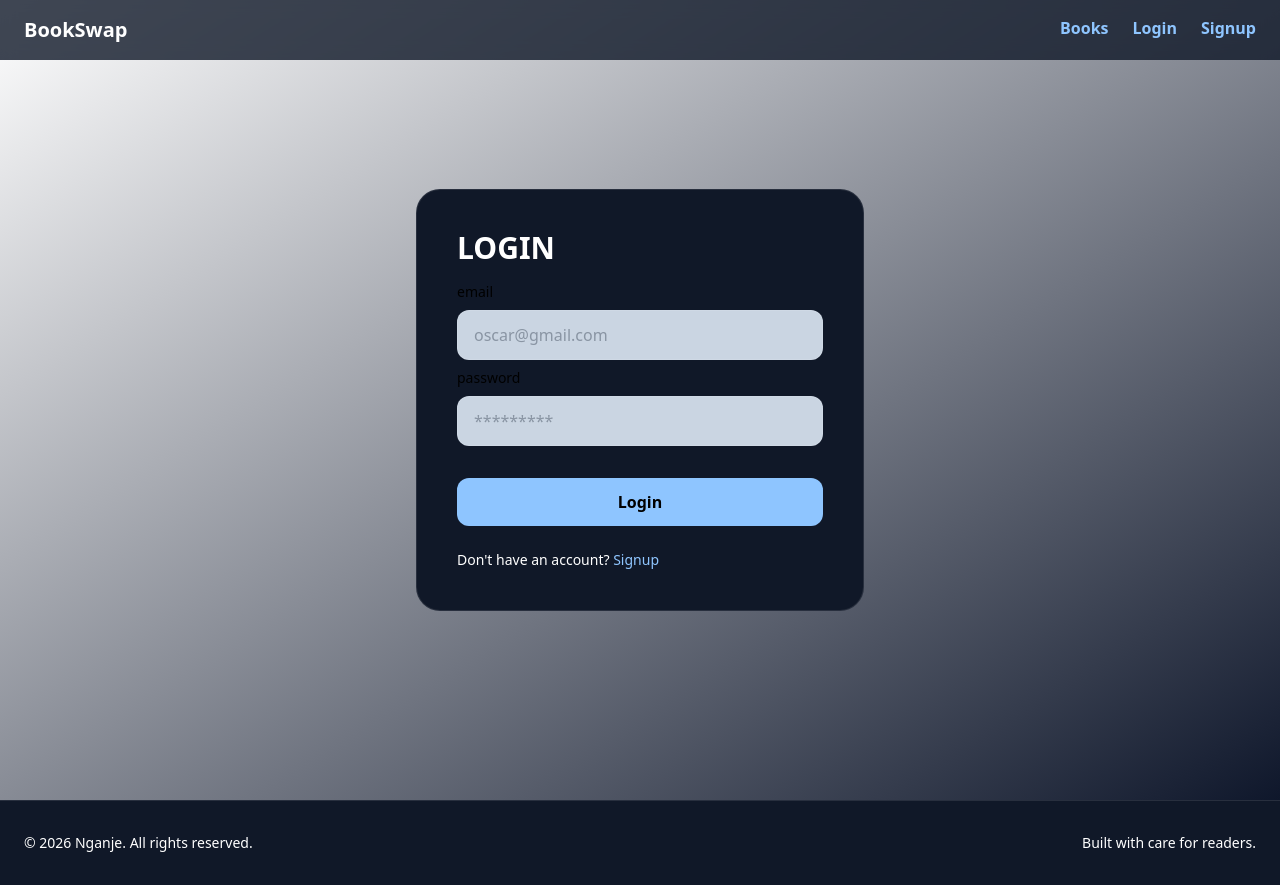
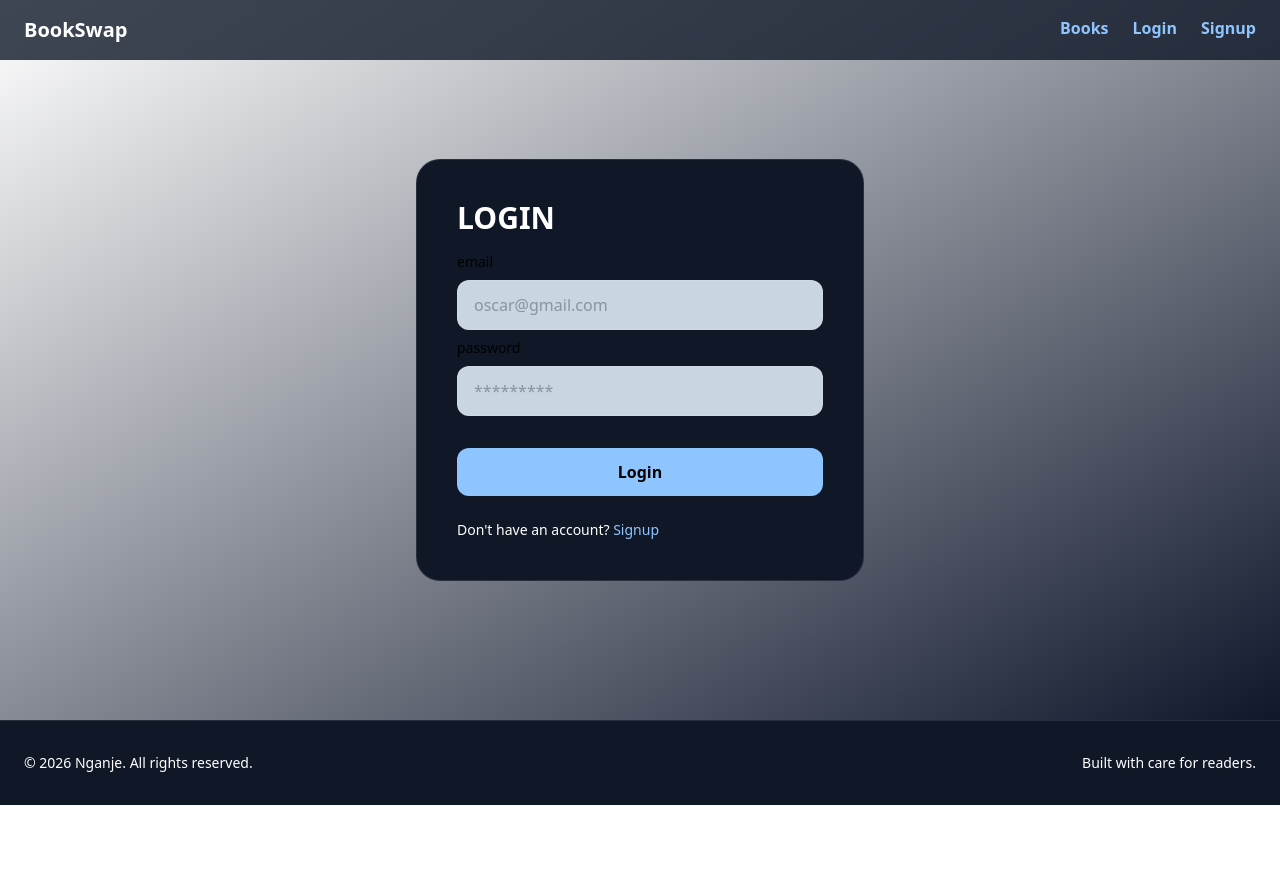
Before and after one commit to asnganje/bookswap-frontend, a React (Vite) app: page /login in a window 1280 px wide. After the commit the page ends 805 px from the top, so only its background shows below. Built offline with nearby package versions, Linux system fonts and the light colour scheme.

Commit message:
fix login view and modal

```diff
--- a/src/components/AddBookModal.jsx
+++ b/src/components/AddBookModal.jsx
@@ -78,8 +78,12 @@ const AddBookModal = ({isOpen, onClose}) => {
               className="text-sm cursor-pointer w-1/2"
             />
           </div>
-
         </div>
+        <button
+          className="w-full bg-blue-300 text-white py-3 rounded-xl font-semibold hover:opacity-90 transition cursor-pointer"
+        >
+          Add Book
+        </button>
       </form>
     </Modal>
   )
--- a/src/pages/Login.jsx
+++ b/src/pages/Login.jsx
@@ -22,7 +22,7 @@ const Login = () => {
   return(
     <MotionWrapper className="">
       <Navbar />
-      <div className="min-h-screen flex items-center justify-center bg-gradient-to-br from-dark to-slate-900 px-6">
+      <div className="min-h-[90vh] flex items-center justify-center bg-linear-to-br from-dark to-slate-900 pt-5 px-6">
         <AuthForm
           title="LOGIN"
           onSubmit={submitHandler}
```
